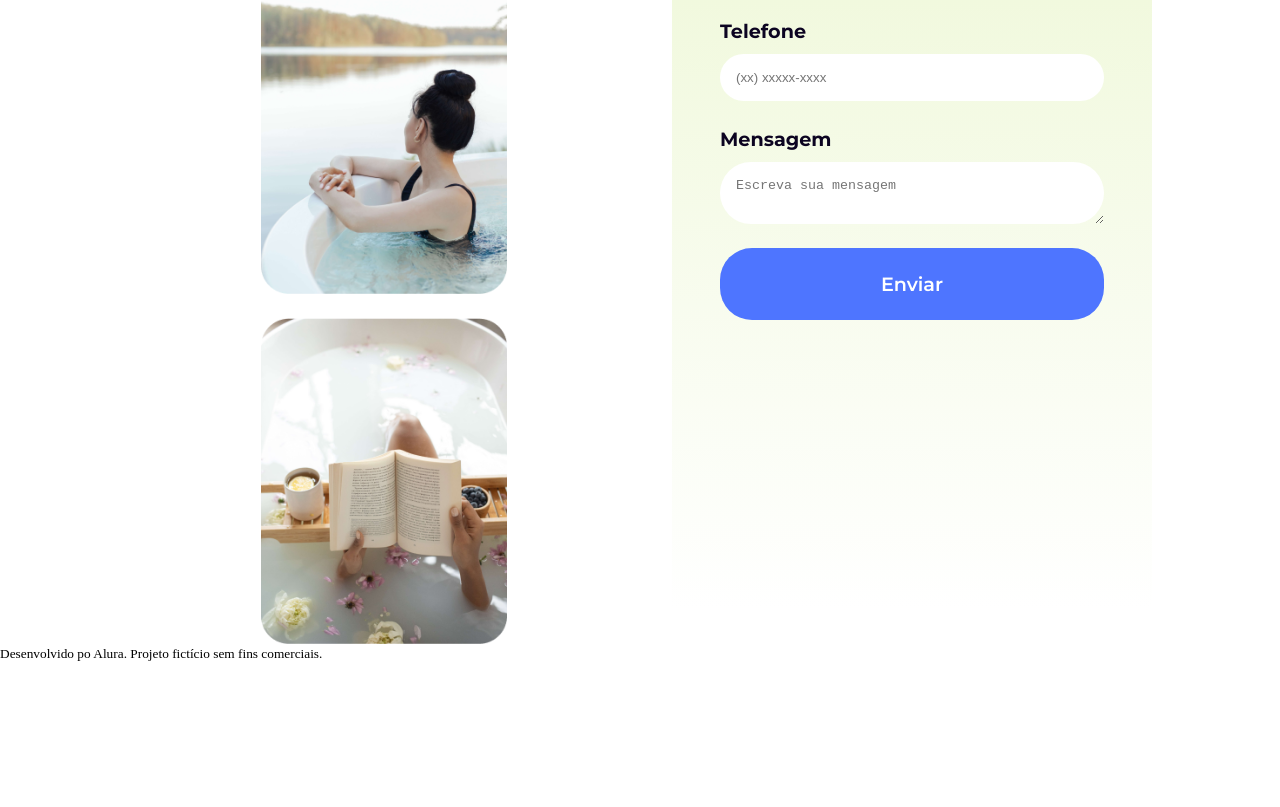
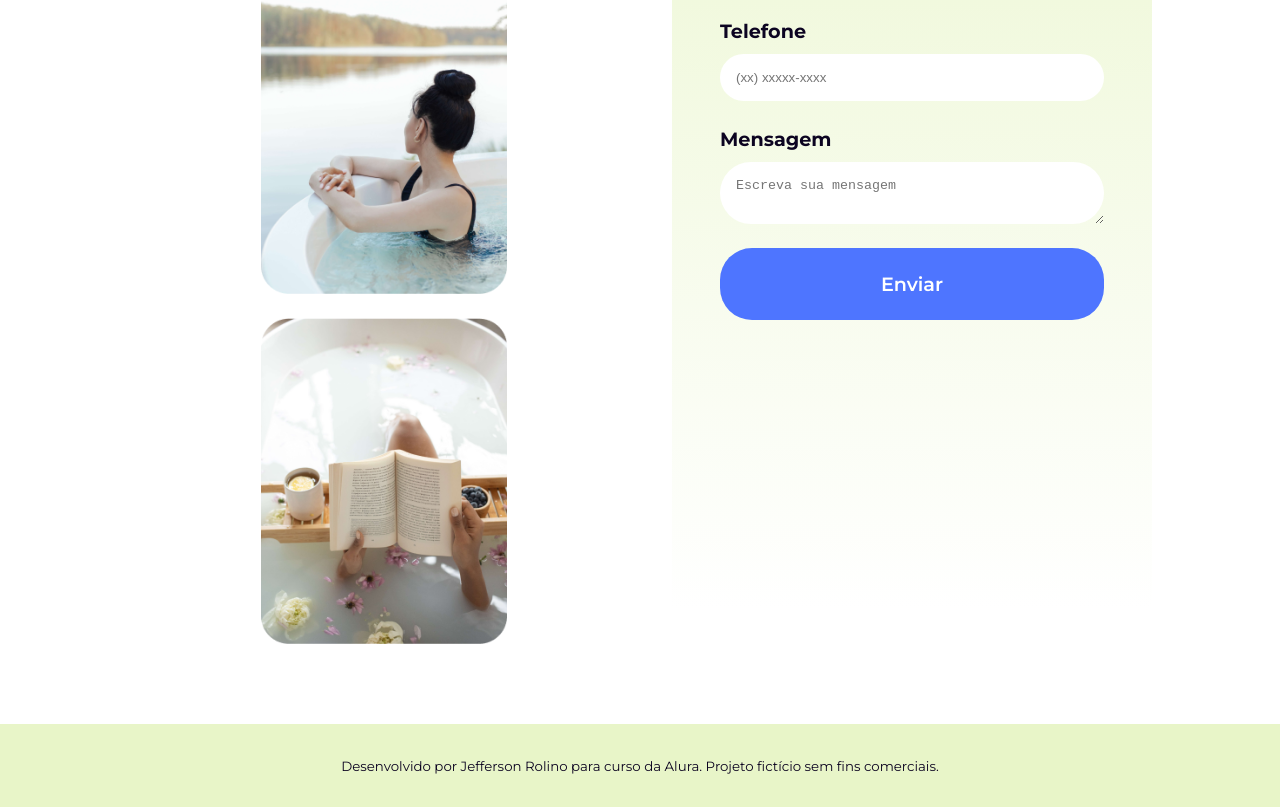
Before and after one commit to JeffersonRolino/calmaria-spa, a website: page index.html in a window 1280 px wide. Shown: the part 3457-4264 px from the top of the page. Before the commit the page ends 4119 px from the top, so only its background shows below. Drawn offline with nearby package versions, Linux system fonts and the light colour scheme.

Commit message:
Capítulo 05 - Aula 06: Estilizando o footer

```diff
--- a/index.html
+++ b/index.html
@@ -142,7 +142,7 @@
             </div>
         </section>
         <footer>
-            <small>Desenvolvido po Alura. Projeto fictício sem fins comerciais.</small>
+            <small>Desenvolvido por Jefferson Rolino para curso da Alura. Projeto fictício sem fins comerciais.</small>
         </footer>
     </main>
 </body>
--- /dev/null
+++ b/styles/components/_footer.scss
@@ -0,0 +1,10 @@
+@use '../abstract/variaveis';
+@use '../abstract/mixins';
+
+footer {
+  background: variaveis.$cor-quaternaria;
+  padding: 2rem;
+  text-align: center;
+  margin-top: 5rem;
+  @include mixins.ff-fs-color(variaveis.$ft-textos, 1rem, variaveis.$cor-primaria);
+}
--- a/styles/sass/main.scss
+++ b/styles/sass/main.scss
@@ -5,3 +5,4 @@
 @use '../components/servicos';
 @use '../components/desconto';
 @use '../components/contatos';
+@use '../components/footer';
```
Also changed, not shown: styles/css/style.css, 1 other file.
